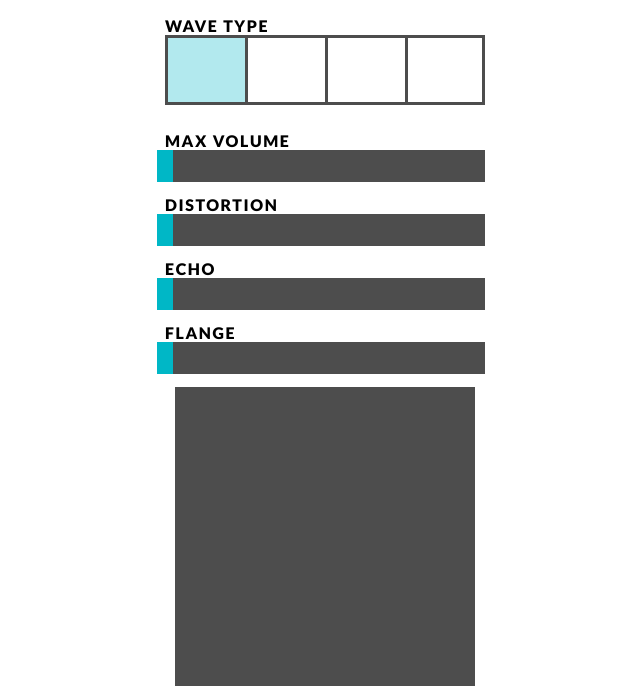
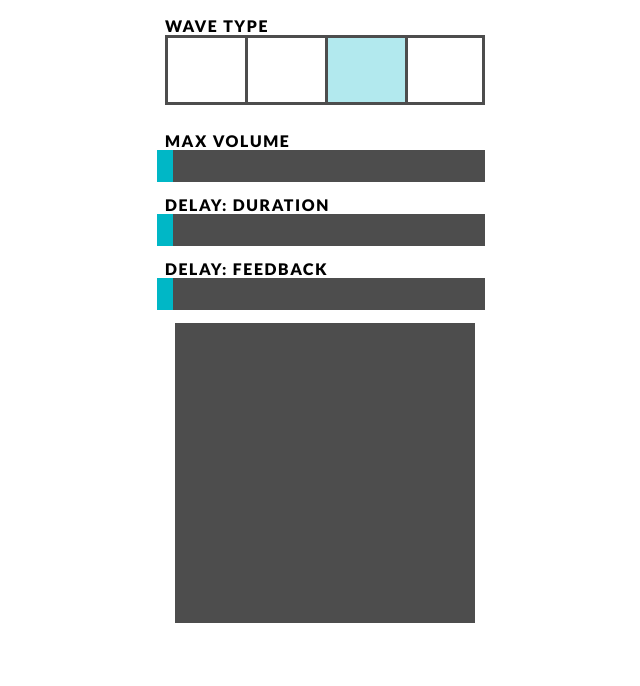
Before and after one commit to tomhazledine/Gendall-30, a PHP site: page / in a window 1280 px wide. Shown: the top 686 px of the page, without its empty margins (315-955 px from the left). Run offline with PHP 8.4, Linux system fonts and the light colour scheme; style sheets or scripts are compiled from the project's sources.

Commit message:
delay feedback

```diff
--- a/index.php
+++ b/index.php
@@ -6,7 +6,7 @@
         <h4>Wave Type</h4>
         <div class="clearfix">
             <div class="radioGroup">
-                <input type="radio" class="filterCheckbox" value="1" id="waveSelector_sine" name="waveSelector" checked/>
+                <input type="radio" class="filterCheckbox" value="1" id="waveSelector_sine" name="waveSelector"/>
                 <label for="waveSelector_sine" class="symLabel">
                     <h4 class="visuallyhidden">Sine</h4>
                     <svg class="selectedIcon">
@@ -24,7 +24,7 @@
                 </label>
             </div>
             <div class="radioGroup">
-                <input type="radio" class="filterCheckbox" value="3" id="waveSelector_triangle" name="waveSelector"/>
+                <input type="radio" class="filterCheckbox" value="3" id="waveSelector_triangle" name="waveSelector" checked/>
                 <label for="waveSelector_triangle" class="symLabel">
                     <h4 class="visuallyhidden">Triangle</h4>
                     <svg class="selectedIcon">
@@ -54,7 +54,7 @@
         </div>
     </div>
 
-    <div class="distortionWrapper rangeOuter">
+    <!-- <div class="distortionWrapper rangeOuter">
         <h4>Distortion</h4>
         <div class="rangeWrapper">
             <div class="pseudoRangeBackground"></div>
@@ -62,19 +62,28 @@
             <div class="pseudoRangePlayhead"></div>
             <input type="range" min="0" max="100" id="distortion" name="distortion" class="rangeSlider" value="0">
         </div>
-    </div>
+    </div> -->
 
-    <div class="echoWrapper rangeOuter">
-        <h4>Echo</h4>
+    <div class="rangeOuter">
+        <h4>Delay: Duration</h4>
         <div class="rangeWrapper">
             <div class="pseudoRangeBackground"></div>
             <div class="pseudoRangeIndicator"></div>
             <div class="pseudoRangePlayhead"></div>
-            <input type="range" min="0" max="100" id="echoSelector" name="echoSelector" class="rangeSlider" value="0">
+            <input type="range" min="0" max="100" id="delay_duration" name="delay_duration" class="rangeSlider" value="0">
+        </div>
+    </div>
+    <div class="rangeOuter">
+        <h4>Delay: Feedback</h4>
+        <div class="rangeWrapper">
+            <div class="pseudoRangeBackground"></div>
+            <div class="pseudoRangeIndicator"></div>
+            <div class="pseudoRangePlayhead"></div>
+            <input type="range" min="0" max="100" id="delay_feedback" name="delay_feedback" class="rangeSlider" value="20">
         </div>
     </div>
 
-    <div class="flangeWrapper rangeOuter">
+    <!-- <div class="flangeWrapper rangeOuter">
         <h4>Flange</h4>
         <div class="rangeWrapper">
             <div class="pseudoRangeBackground"></div>
@@ -82,7 +91,7 @@
             <div class="pseudoRangePlayhead"></div>
             <input type="range" min="0" max="100" id="flangeSelector" name="flangeSelector" class="rangeSlider" value="0">
         </div>
-    </div>
+    </div> -->
 
     <div class="controlPad">
         <div id="controlPadMarker" class="controlPadMarker"></div>
```
Also changed, not shown: uncompressed/js/custom/thirty.js (+25 -2 lines).
